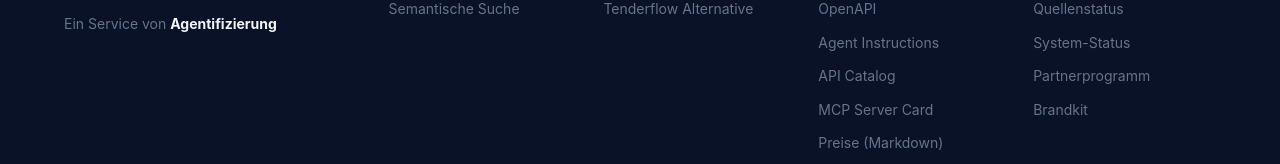
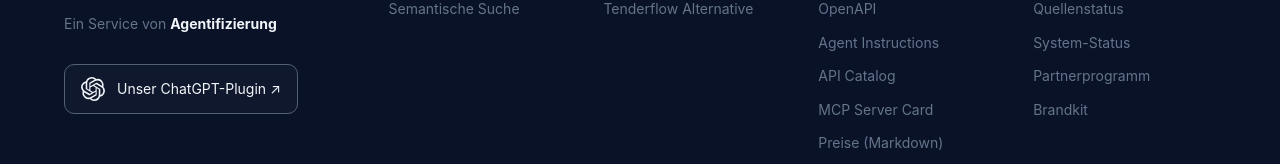
Before and after one commit to shufflethis/ausschreibungsagenten, a React (Vite) app: page /ueber-uns in a window 1280 px wide. Shown: the part 4464-4628 px from the top of the page. Built offline with nearby package versions, Linux system fonts and the light colour scheme; no server answers.

Commit message:
Add ChatGPT plugin link with SVG icon to footer

```diff
--- a/src/components/Footer.jsx
+++ b/src/components/Footer.jsx
@@ -1,4 +1,5 @@
 import { Link } from 'react-router-dom'
+import Icon from './Icon'
 
 // Der Footer trug 24 Links in einer einzigen Reihe. Gruppiert nach dem,
 // wonach jemand tatsaechlich sucht: Inhalte zum Thema, Vergleiche mit
@@ -90,6 +91,10 @@ export default function Footer() {
                                 <strong>Agentifizierung</strong>
                             </a>
                         </p>
+                        <a className="footer__chatgpt" href="https://chatgpt.com/plugins/plugin_asdk_app_6a90f63dcf008191ba50c89d48d0fb85?open_in_app" target="_blank" rel="noopener noreferrer">
+                            <Icon name="chatgpt" size={24} />
+                            <span>Unser ChatGPT-Plugin <span aria-hidden="true">↗</span></span>
+                        </a>
                     </div>
 
                     {SPALTEN.map((spalte) => (
--- a/src/index.css
+++ b/src/index.css
@@ -2720,3 +2720,18 @@ img {
         flex: 1 1 auto;
     }
 }
+
+.footer__chatgpt {
+    display: inline-flex;
+    align-items: center;
+    gap: 12px;
+    margin-top: 16px;
+    padding: 12px 16px;
+    border: 1px solid #526078;
+    border-radius: 10px;
+    color: #f1f5f9;
+    font-size: .875rem;
+    background: #ffffff06;
+}
+.footer__chatgpt:hover { background: #ffffff10; border-color: #9eacc3; color: #fff; }
+.footer__chatgpt svg { flex-shrink: 0; }
```
Also changed, not shown: src/components/Icon.jsx (+2 -0 lines).
